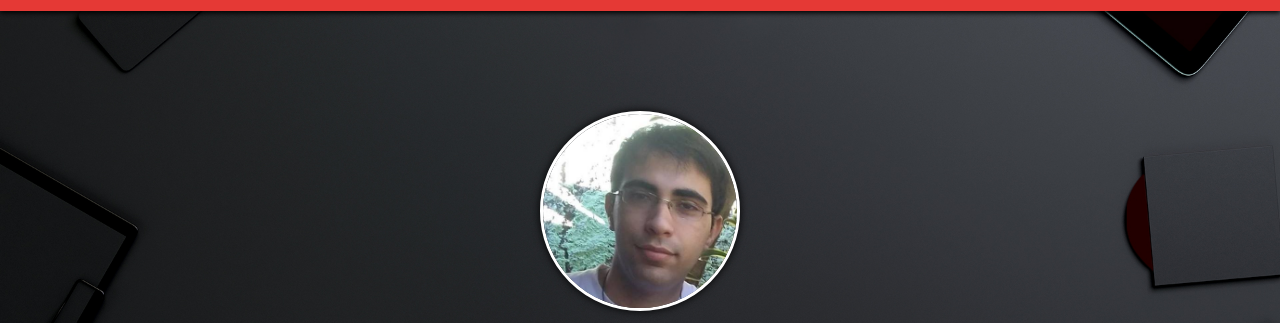
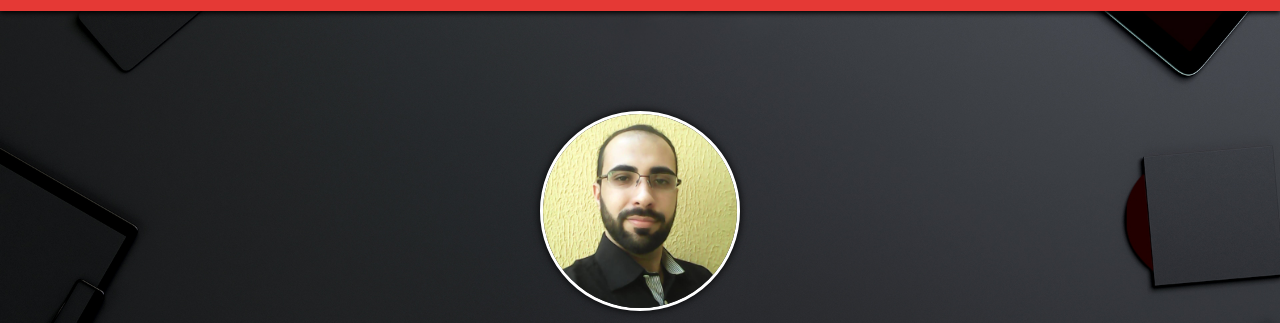
Before and after one commit to fabiohenriquepires/fabiohenriquepires.github.io, a website: page index.html in a window 1280 px wide. Shown: the part 89-412 px from the top of the page. Drawn offline with nearby package versions, Linux system fonts and the light colour scheme.

Commit message:
Updating profile image

```diff
--- a/index.html
+++ b/index.html
@@ -70,7 +70,7 @@
         <div class="container" id="maincontent" tabindex="-1">
             <div class="row">
                 <div class="col-lg-12">
-                    <img class="img-responsive img-profile"  src="img/profile3.jpg" alt="">
+                    <img class="img-responsive img-profile"  src="img/profile.jpg" alt="">
                     <div class="intro-text">
                         <h1 class="name">{Fábio Henrique}</h1>
                         <hr class="star-light">
```
Also changed, not shown: img/profile.jpg (added), img/profile3.jpg (deleted).
